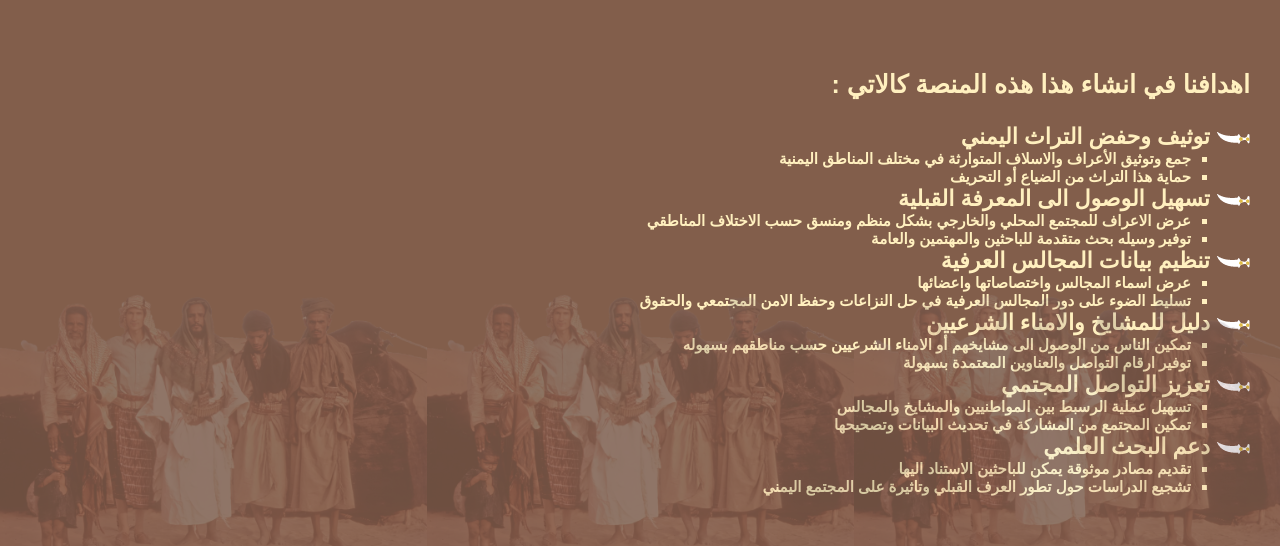
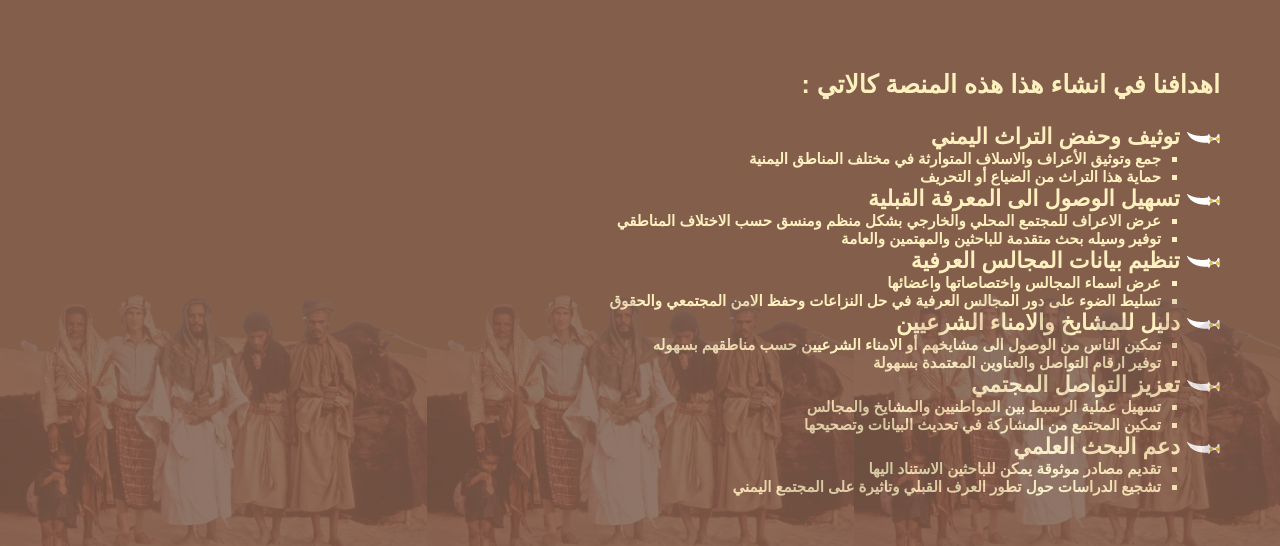
Before and after one commit to Mluk512/mugef_arab, a plain HTML site: page index.html in a window 1280 px wide. Shown: the part 1792-2338 px from the top of the page. Drawn offline with Linux system fonts and the light colour scheme.

Commit message:
Add files via upload

```diff
--- a/css/mugef.css
+++ b/css/mugef.css
@@ -33,15 +33,15 @@ ul {
 }
 /* Small */
 @media (min-width:768px){
-  .container {width: 750px;}
+  .container {width: 760px;}
 }
 /* Medium */
 @media (min-width:992px){
-  .container {width: 970px;}
+  .container {width: 985px;}
 }
 /* Large */
 @media (min-width:1200px){
-  .container {width: 1170px;}
+  .container {width: 1190px;}
 }
 .main-heading {margin: 20px auto;text-align: center;position: relative;top: -85px;z-index: 1;width: fit-content;font-size: 30px;}
 .main-heading::before { content: ""; position: absolute; background:url(../images/Group\ 317.png); width: 33px; height: 12px; top:50%; right: -40px; transform:translateY(-50%); -webkit-transform:translateY(-50%); -moz-transform:translateY(-50%); -ms-transform:translateY(-50%); -o-transform:translateY(-50%); }
@@ -94,7 +94,7 @@ header .container nav ul li a:hover {color: var(--main-color-thared);}
 /* Start whate */
 .whate {padding-top: var(--main-padding-top);padding-bottom: var(--main-padding-bottom);position: relative;background-color: var(--main-color-first);background-size: cover;color: var(--main-color-second);}
 .whate::before {content: "";position: absolute;background: url(../images/mash2.png);width: 100%;height: 320px;bottom: 0;left: 0;}
-.whate .container .text {}
+.whate .container .text {padding-right: 40px;}
 .whate .container .text > ul {list-style-image: url(../images/Group\ 317.png);}
 .whate .container .text ul > h3 {font-size: 25px;font-weight: 900;margin-right: -40px;}
 .whate .container .text > ul > li {flex-direction: column;color: var(--main-color-second);font-weight: 600;font-size: 22px;;}
```
